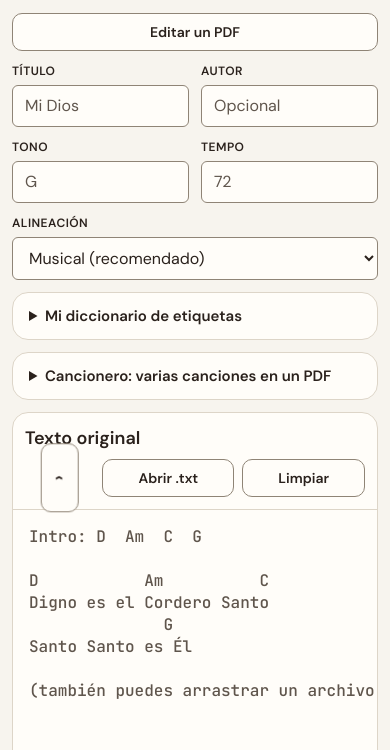
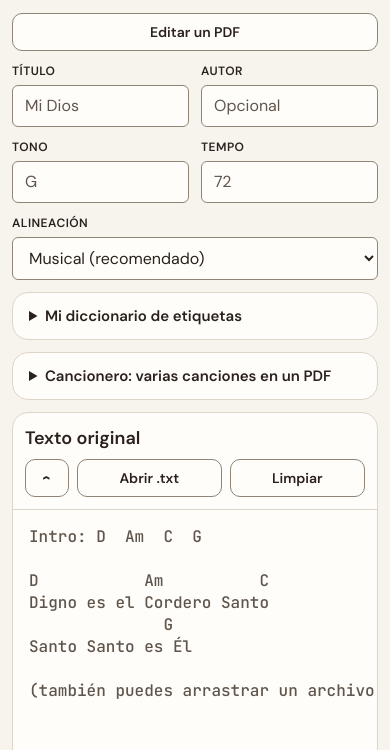
Before and after one commit to YoyasDG/songpro, a plain HTML site: page index.html in a window 390 px wide. Shown: the part 94-844 px from the top of the page. Drawn offline with Linux system fonts and the light colour scheme.

Commit message:
Arreglar el botón de minimizar el texto original en el celular
En móvil los botones de la barra se estiran a lo ancho y el de minimizar
además se giraba 90° para que la flecha apuntara hacia arriba; al girar el
botón ya estirado quedaba un rectángulo vertical enorme encima del título.
Ahora solo se gira la flecha y el botón mide 44 px de ancho, a la altura
de "Abrir .txt" y "Limpiar". En escritorio no cambia nada.

sw.js: cache v15.

Co-Authored-By: Claude Opus 5.5 <noreply@anthropic.com>
Claude-Session: https://claude.ai/code/session_01SAN5niBVZTVhAY5ArwxrZ1

```diff
--- a/index.html
+++ b/index.html
@@ -130,7 +130,7 @@ Vamp = {comment: Vamp}
       <div class="pane-head">
         <h2>Texto original</h2>
         <div class="actions">
-          <button class="btn ghost icon-btn" id="collapseTxt" type="button" title="Minimizar el texto original y dar todo el espacio al .cho" aria-label="Minimizar texto original">‹</button>
+          <button class="btn ghost icon-btn" id="collapseTxt" type="button" title="Minimizar el texto original y dar todo el espacio al .cho" aria-label="Minimizar texto original"><span class="icon-glyph" aria-hidden="true">‹</span></button>
           <label class="btn ghost" title="Abre un .txt (o un .cho, que va directo al editor)">Abrir .txt
             <input id="file" type="file" accept=".txt,text/plain,.cho,.chordpro,.chopro,.crd,.pro" hidden />
           </label>
--- a/style.css
+++ b/style.css
@@ -660,6 +660,7 @@ textarea::placeholder { color: var(--ink-muted); }
 .panes { transition: grid-template-columns .25s ease; }
 .pane-rail { display: none; }
 .icon-btn { padding: 8px 12px; font-size: 18px; line-height: 20px; }
+.icon-glyph { display: inline-block; }
 .panes.focus-cho { grid-template-columns: 48px 1fr; }
 .panes.focus-cho #dropzone > :not(.pane-rail) { display: none; }
 .panes.focus-cho .pane-rail {
@@ -698,7 +699,7 @@ textarea::placeholder { color: var(--ink-muted); }
   .panes.focus-cho .pane-rail { flex-direction: row; justify-content: flex-start; padding: var(--space-2) var(--space-3); }
   .panes.focus-cho .rail-icon { transform: rotate(90deg); }
   .rail-label { writing-mode: horizontal-tb; transform: none; }
-  #collapseTxt { transform: rotate(90deg); }
+  #collapseTxt .icon-glyph { transform: rotate(90deg); } /* solo la flecha, no el botón */
 }
 
 /* ── Editar un PDF (editar.html) ── */
@@ -989,6 +990,7 @@ textarea::placeholder { color: var(--ink-muted); }
   .pane-head { padding: var(--space-3); }
   .pane-head .actions { width: 100%; flex-wrap: wrap; }
   .pane-head .actions > * { flex: 1 1 auto; justify-content: center; text-align: center; }
+  .pane-head .actions > .icon-btn { flex: none; width: 44px; padding: 8px 0; }
   .pane-head .cols { height: 38px; }
 
   .quick { gap: 6px; }
--- a/sw.js
+++ b/sw.js
@@ -4,7 +4,7 @@
  * nueva (así los cambios que subas a GitHub se ven de inmediato) y se guarda
  * una copia; si no hay conexión, se usa la copia guardada.
  */
-const CACHE = 'songpro-v14';
+const CACHE = 'songpro-v15';
 const CORE = [
   './',
   './index.html',
```
